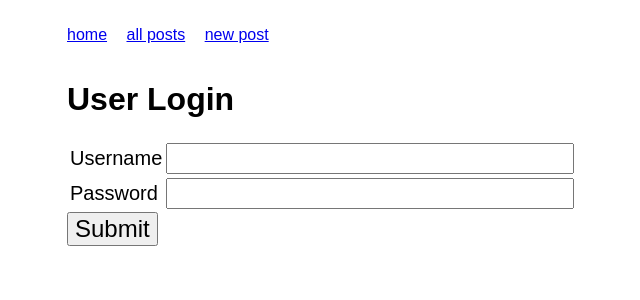
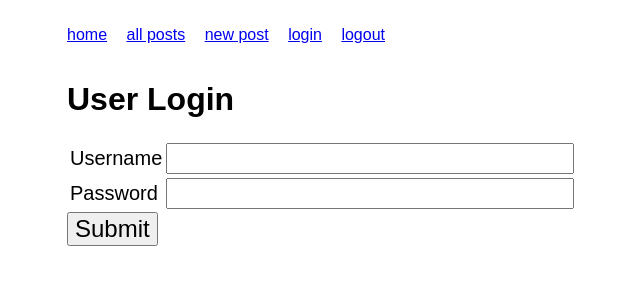
Before and after one commit to AnteCoder/blogz, a Python web app: template templates/login.html in a window 1280 px wide. Shown: the top 300 px of the page, without its empty margins (173-813 px from the left). Run offline with Jinja, Linux system fonts and the light colour scheme; the template is opened without the code that fills it, so the values that code supplies are empty.

Commit message:
added login and logout nav links

```diff
--- a/templates/base.html
+++ b/templates/base.html
@@ -12,7 +12,10 @@
                 <li><a href="/">home</a></li>
                 <li><a href="/blog">all posts</a></li>
                 <li><a href="/blog/newpost">new post</a></li>
-            </ul>
+				<li><a href="/login">login</a></li>
+				<li><a href="/logout">logout</a></li>
+			</ul>
+
         </nav>
         {% block content %}
         {% endblock %}
```
